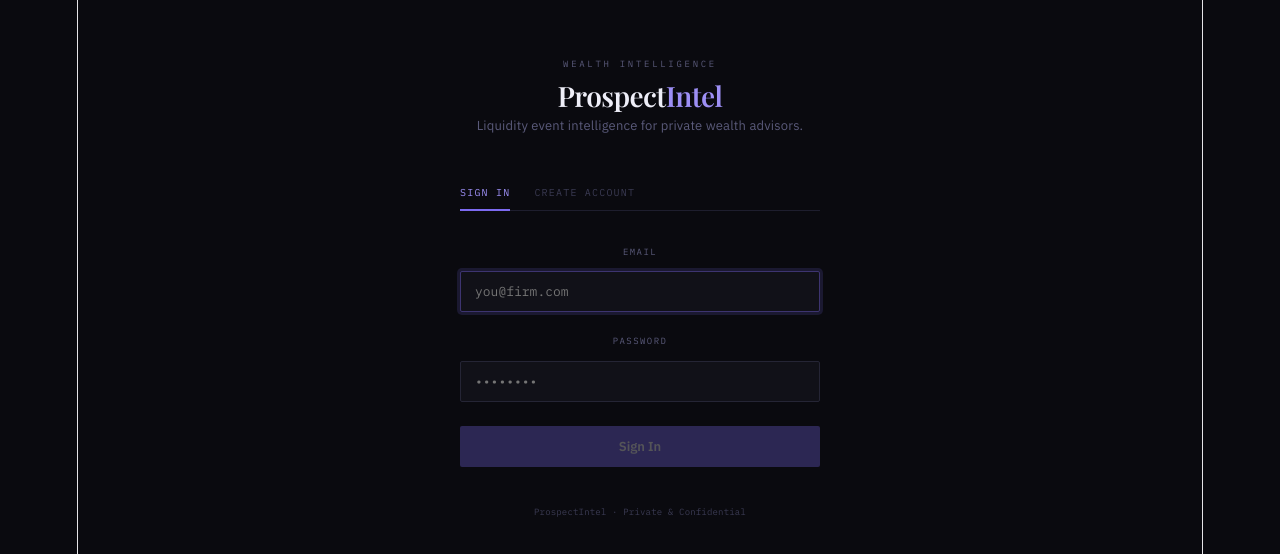
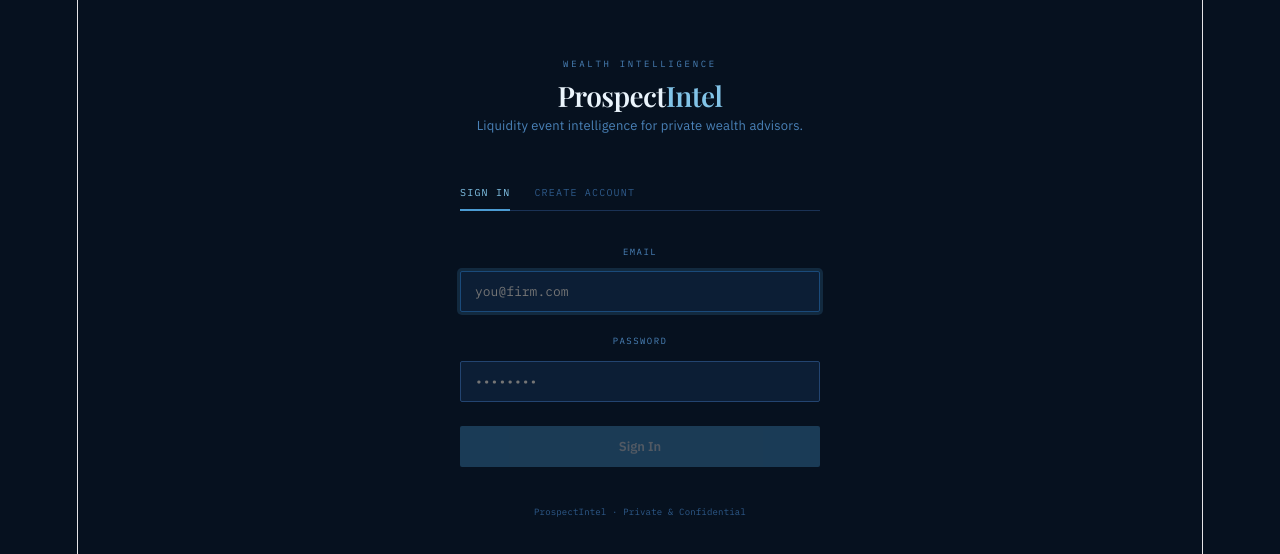
Before and after one commit to jessie-rosendez/prospect-intel-frontend, a React (Vite) app: page / in a window 1280 px wide. Shown: the part 112-666 px from the top of the page. Built offline with nearby package versions, Linux system fonts and the light colour scheme.

Commit message:
Update color scheme to Carolina blue and white

```diff
--- a/src/App.jsx
+++ b/src/App.jsx
@@ -36,13 +36,13 @@
   @import url('https://fonts.googleapis.com/css2?family=Playfair+Display:wght@400;600;700&family=IBM+Plex+Mono:wght@300;400;500&family=IBM+Plex+Sans:wght@300;400;500;600&display=swap');
   *, *::before, *::after { box-sizing: border-box; margin: 0; padding: 0; }
   :root {
-    --ink: #0a0a0f; --ink-2: #111118; --ink-3: #1a1a24;
-    --rule: #1e1e2e; --rule-2: #252535;
-    --muted: #3a3a52; --dim: #5a5a7a; --mid: #8888aa; --soft: #c8c8dc; --paper: #eeeef8;
-    --signal: #7c6af0; --signal-2: #9d8ff5; --signal-dim: #3d3470;
-    --signal-glow: rgba(124,106,240,0.15); --signal-bg: rgba(124,106,240,0.06);
+    --ink: #06111f; --ink-2: #0c1e35; --ink-3: #132844;
+    --rule: #1a3255; --rule-2: #234470;
+    --muted: #2e5a8a; --dim: #4a82b8; --mid: #7aaed8; --soft: #c0dcf0; --paper: #eaf4fc;
+    --signal: #4B9CD3; --signal-2: #82c4e8; --signal-dim: #1a4a7a;
+    --signal-glow: rgba(75,156,211,0.18); --signal-bg: rgba(75,156,211,0.07);
     --hot: #c0392b; --hot-bg: #1a0404; --hot-border: #4a1010;
-    --warm-bg: #1a1400; --cold-bg: #040e1a; --green: #3a7a4a; --green-bg: #041008;
+    --warm-bg: #12200a; --cold-bg: #061828; --green: #2e8a50; --green-bg: #041410;
     --font-display: 'Playfair Display', Georgia, serif;
     --font-body: 'IBM Plex Sans', system-ui, sans-serif;
     --font-mono: 'IBM Plex Mono', 'Courier New', monospace;
```
